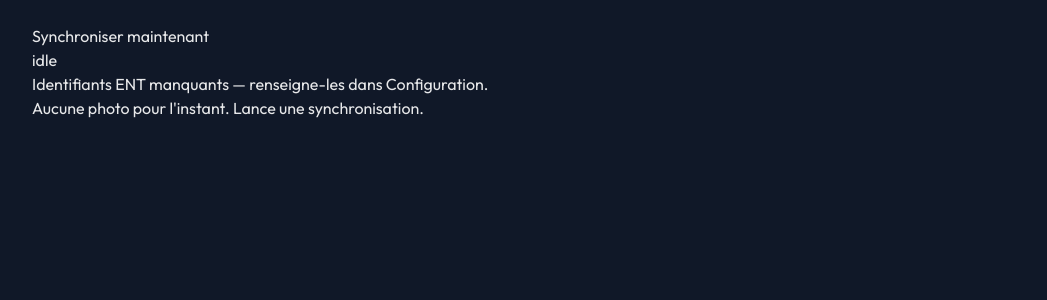
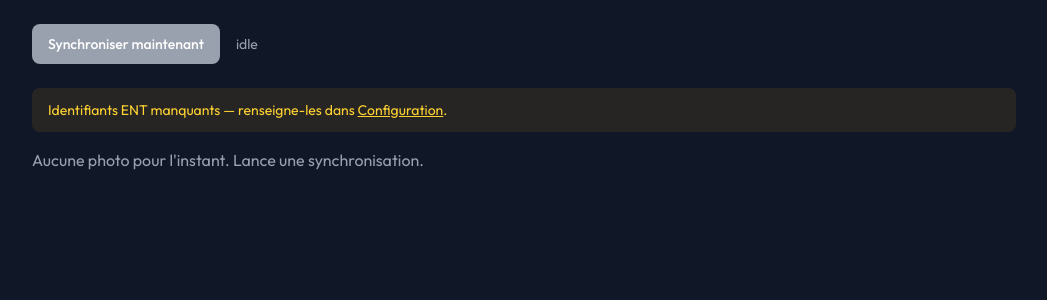
Before and after one commit to SckyzO/beneylu-photo-sync, a FastAPI app: page / in a window 1280 px wide. Shown: the part 67-367 px from the top of the page, without its empty margins (116-1163 px from the left). Run offline with FastAPI, Linux system fonts and the light colour scheme; style sheets or scripts are compiled from the project's sources.

Commit message:
feat(web): cosmos gallery with section grouping rendered

```diff
--- a/src/ent_exporter/web/templates/gallery.html
+++ b/src/ent_exporter/web/templates/gallery.html
@@ -1,25 +1,40 @@
 {% extends "base.html" %}
 {% block content %}
-<section class="toolbar">
+<section class="mb-6 flex items-center gap-4">
   <form method="post" action="/sync">
-    <button type="submit" {% if not configured or status.state == "running" %}disabled{% endif %}>Synchroniser maintenant</button>
+    <button type="submit"
+      class="rounded-lg bg-brand-500 px-4 py-2.5 text-sm font-medium text-white hover:bg-brand-600 disabled:cursor-not-allowed disabled:bg-gray-400"
+      {% if not configured or status.state == "running" %}disabled{% endif %}>
+      Synchroniser maintenant
+    </button>
   </form>
-  <span id="status" data-state="{{ status.state }}">{{ status.state }}</span>
+  <span id="status" data-state="{{ status.state }}"
+        class="text-sm text-gray-500 dark:text-gray-400">{{ status.state }}</span>
 </section>
 {% if not configured %}
-<p class="warn">Identifiants ENT manquants — renseigne-les dans <a href="/config">Configuration</a>.</p>
+<p class="mb-4 rounded-lg bg-amber-100 px-4 py-3 text-sm text-amber-800 dark:bg-amber-500/10 dark:text-amber-300">
+  Identifiants ENT manquants — renseigne-les dans <a class="underline" href="/config">Configuration</a>.
+</p>
 {% endif %}
 {% for board in boards %}
-<h2>{{ board.board }}</h2>
+<h2 class="mb-3 text-xl font-semibold text-gray-800 dark:text-white/90">{{ board.board }}</h2>
 {% for month in board.months %}
-<h3>{{ month.month }}</h3>
-<div class="grid">
-  {% for photo in month.photos %}
-  <a href="/photo/{{ photo.key }}"><img loading="lazy" src="/thumb/{{ photo.key }}" alt="{{ photo.name }}"></a>
-  {% endfor %}
+<h3 class="mb-2 mt-4 text-sm font-medium text-gray-500 dark:text-gray-400">{{ month.month }}</h3>
+{% for section in month.sections %}
+<div class="mb-4 rounded-2xl border border-gray-200 bg-white p-4 dark:border-gray-800 dark:bg-white/[0.03]">
+  <h4 class="mb-3 text-sm font-semibold text-gray-700 dark:text-gray-300">{{ section.section }}</h4>
+  <div class="grid grid-cols-2 gap-3 sm:grid-cols-3 lg:grid-cols-4">
+    {% for photo in section.photos %}
+    <a href="/photo/{{ photo.key }}">
+      <img loading="lazy" src="/thumb/{{ photo.key }}" alt="{{ photo.name }}"
+           class="h-40 w-full rounded-xl object-cover">
+    </a>
+    {% endfor %}
+  </div>
 </div>
 {% endfor %}
+{% endfor %}
 {% else %}
-<p>Aucune photo pour l'instant. Lance une synchronisation.</p>
+<p class="text-gray-500 dark:text-gray-400">Aucune photo pour l'instant. Lance une synchronisation.</p>
 {% endfor %}
 {% endblock %}
```
Also changed, not shown: tests/web/test_app.py (+9 -0 lines).
